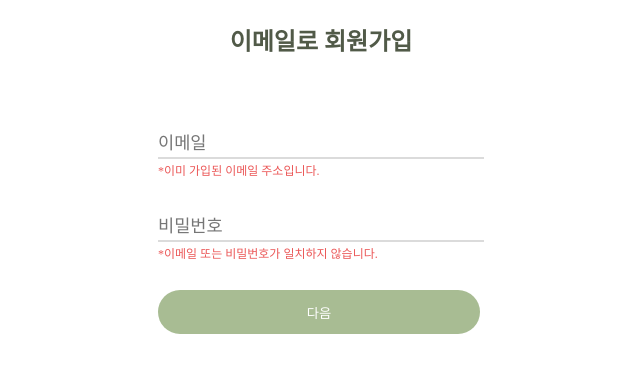
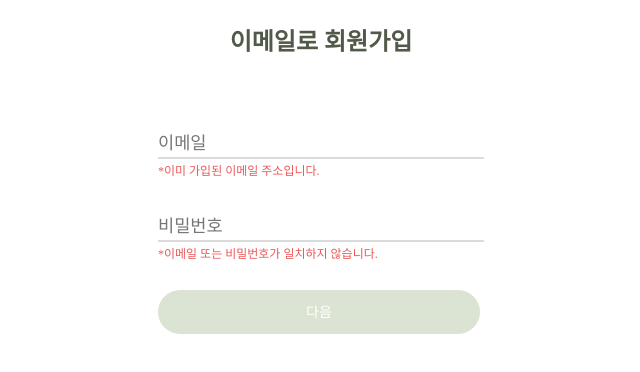
Before and after one commit to 17ANT/INATON, a React (Create React App) app: page /signup in a window 1280 px wide. Shown: the top 372 px of the page, without its empty margins (319-959 px from the left). Built offline with nearby package versions, Linux system fonts and the light colour scheme.

Commit message:
Feat/login/email, signup 페이지 아토믹 컴포넌트 적용

```diff
--- a/src/components/Input/Input.jsx
+++ b/src/components/Input/Input.jsx
@@ -1,5 +1,28 @@
 import { useRef } from 'react';
 import styled from 'styled-components';
+const InputBox = styled.div`
+  position: relative;
+  width: 100%;
+  margin-top: 26px;
+  span {
+    position: absolute;
+    left: 0;
+    pointer-events: none;
+    padding: 5px 0;
+    margin: 10px 0;
+    font-size: 1.1em;
+    color: var(--sub-font);
+    transition: 0.5s;
+  }
+  .active {
+    border-bottom: 2px solid var(--main-color);
+  }
+  .active ~ span {
+    color: var(--main-color);
+    font-size: 0.9em;
+    transform: translateY(-23px);
+  }
+`;
 const InputTag = styled.input`
   width: 322px;
   height: 35px;
@@ -21,16 +44,19 @@ const InputTag = styled.input`
   }
 `;
 
-export default function Input({ type }) {
+export default function InputDiv({ type,text }) {
   const validValue = useRef(null);
   const handleValid = (e) => {
-    if (validValue.current.value !== '') {
+    if (e.target.value !== '') {
       e.target.classList.add('active');
     } else {
       e.target.classList.remove('active');
     }
   };
   return (
-    <InputTag onChange={handleValid} type={type} required ref={validValue} />
+    <InputBox text={text}>
+      <InputTag ref={validValue} onChange={handleValid} type={type} required />
+      <span>{text}</span>
+    </InputBox>
   );
 }
--- a/src/pages/LoginEmail/LoginEmail.jsx
+++ b/src/pages/LoginEmail/LoginEmail.jsx
@@ -1,7 +1,8 @@
-import React, { useRef } from 'react';
+import React from 'react';
 import styled from 'styled-components';
+import CustomButton from '../../components/customButton/CustomButton';
 import ErrorMessage from '../../components/errorMessage/ErrorMessage';
-import InputTag from '../../components/Input/Input';
+import InputDiv from '../../components/Input/Input';
 
 const LoginForm = styled.div`
   padding: 0 34px;
@@ -9,6 +10,7 @@ const LoginForm = styled.div`
   min-height: 100vh;
   margin: 0 auto;
   text-align: center;
+  overflow: hidden;
   h2 {
     margin: 30px 0 40px;
     font-weight: 700;
@@ -16,51 +18,14 @@ const LoginForm = styled.div`
     color: var(--font-color);
     user-select: none;
   }
+  button {
+    margin: 30px 0 20px;
+  }
 `;
-
 const Form = styled.form`
   display: flex;
   flex-direction: column;
 `;
-const InputBox = styled.div`
-  position: relative;
-  width: 100%;
-  margin-top: 26px;
-  span {
-    position: absolute;
-    left: 0;
-    pointer-events: none;
-    padding: 5px 0;
-    margin: 10px 0;
-    font-size: 1.1em;
-    color: var(--sub-font);
-    transition: 0.5s;
-  }
-
-  .active {
-    border-bottom: 2px solid var(--main-color);
-  }
-  .active ~ span {
-    color: var(--main-color);
-    font-size: 0.9em;
-    transform: translateY(-23px);
-  }
-`;
-
-const SubmitBtn = styled.input`
-  background-color: var(--main-color);
-  color: #fff;
-  width: 322px;
-  margin: 30px 0 20px;
-  height: 44px;
-  border-radius: 30px;
-  border: none;
-  cursor: pointer;
-  :active {
-    background: rgba(168, 188, 147, 0.7);
-  }
-`;
-
 const SignupLink = styled.a`
   color: var(--sub-font);
   text-decoration: none;
@@ -71,16 +36,10 @@ export default function LoginEmail() {
     <LoginForm>
       <h2>로그인</h2>
       <Form action="">
-        <InputBox>
-          <InputTag type="email" required />
-          <span>이메일</span>
-        </InputBox>
-        <InputBox>
-          <InputTag type="password" name="" required />
-          <span>비밀번호</span>
-        </InputBox>
+        <InputDiv text="이메일" type="email" />
+        <InputDiv text="비밀번호" type="password" />
         <ErrorMessage text={'*이메일 또는 비밀번호가 일치하지 않습니다.'} />
-        <SubmitBtn type="submit" value="로그인" />
+        <CustomButton text="로그인" size="L" state="disabled" />
       </Form>
       <SignupLink href="/signup">이메일로 회원가입</SignupLink>
     </LoginForm>
--- a/src/pages/signup/Signup.jsx
+++ b/src/pages/signup/Signup.jsx
@@ -1,7 +1,8 @@
 import { useRef } from 'react';
 import styled from 'styled-components';
+import CustomButton from '../../components/customButton/CustomButton';
 import ErrorMessage from '../../components/errorMessage/ErrorMessage';
-import Input from '../../components/Input/Input';
+import InputDiv from '../../components/Input/Input';
 
 const SignupForm = styled.div`
   padding: 0 34px;
@@ -9,6 +10,7 @@ const SignupForm = styled.div`
   min-height: 100vh;
   margin: 0 auto;
   text-align: center;
+  overflow: hidden;
   h2 {
     margin: 30px 0 40px;
     font-weight: 700;
@@ -21,60 +23,21 @@ const SignupForm = styled.div`
 const Form = styled.form`
   display: flex;
   flex-direction: column;
-`;
-const InputBox = styled.div`
-  position: relative;
-  width: 100%;
-  margin-top: 26px;
-  span {
-    position: absolute;
-    left: 0;
-    pointer-events: none;
-    padding: 5px 0;
-    margin: 10px 0;
-    font-size: 1.1em;
-    color: var(--sub-font);
-    transition: 0.5s;
-  }
-  .active {
-    border-bottom: 2px solid var(--main-color);
-  }
-  .active ~ span {
-    color: var(--main-color);
-    font-size: 0.9em;
-    transform: translateY(-23px);
+  button {
+    margin-top: 30px;
   }
 `;
 
-const SubmitBtn = styled.input`
-  background-color: var(--main-color);
-  color: #fff;
-  width: 322px;
-  margin: 30px 0 20px;
-  height: 44px;
-  border-radius: 30px;
-  border: none;
-  cursor: pointer;
-  :active {
-    background: rgba(168, 188, 147, 0.7);
-  }
-`;
 export default function Signup() {
   return (
     <SignupForm>
       <h2>이메일로 회원가입</h2>
       <Form action="">
-        <InputBox>
-          <Input type="email" required />
-          <span>이메일</span>
-        </InputBox>
+        <InputDiv text="이메일" type="email" />
         <ErrorMessage text={'*이미 가입된 이메일 주소입니다.'} />
-        <InputBox>
-          <Input type="password" name="" required />
-          <span>비밀번호</span>
-        </InputBox>
+        <InputDiv text="비밀번호" type="password" />
         <ErrorMessage text={'*이메일 또는 비밀번호가 일치하지 않습니다.'} />
-        <SubmitBtn type="submit" value="다음" />
+        <CustomButton text="다음" size="L" state="disabled" />
       </Form>
     </SignupForm>
   );
```
